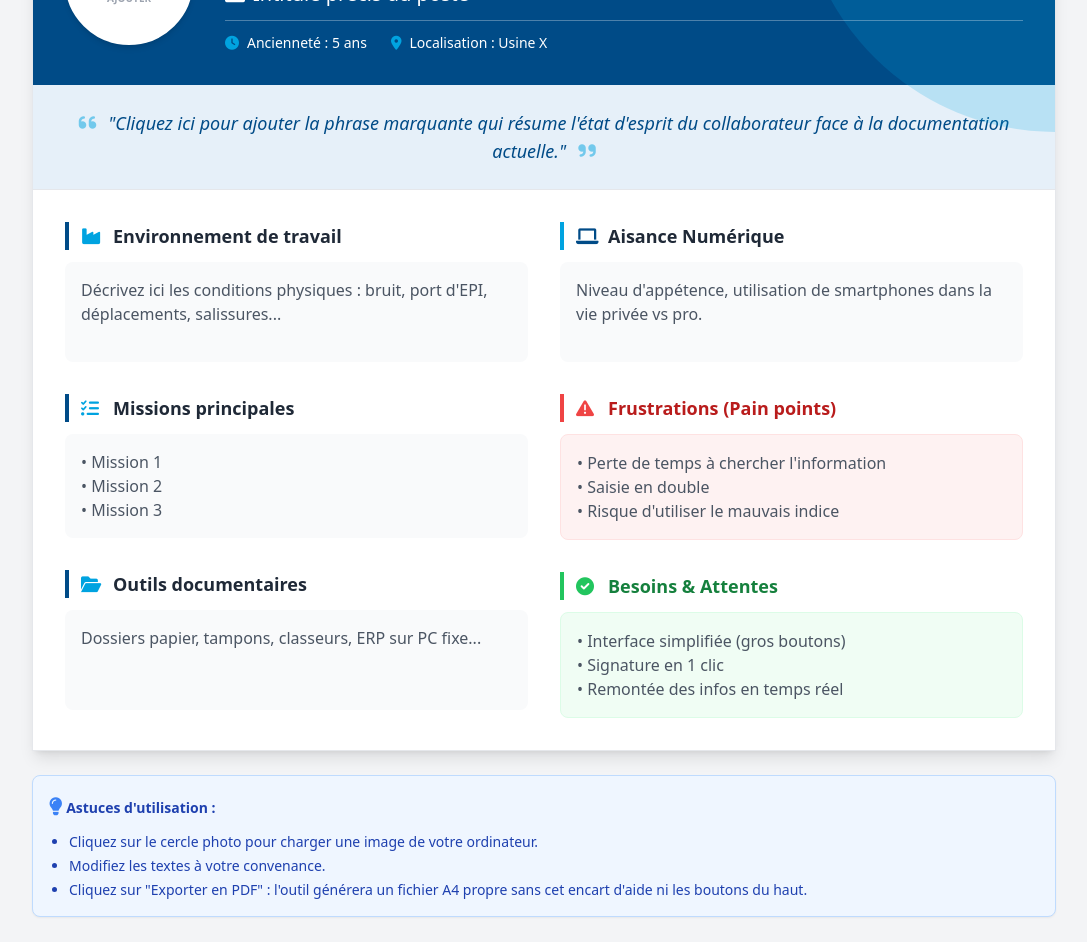
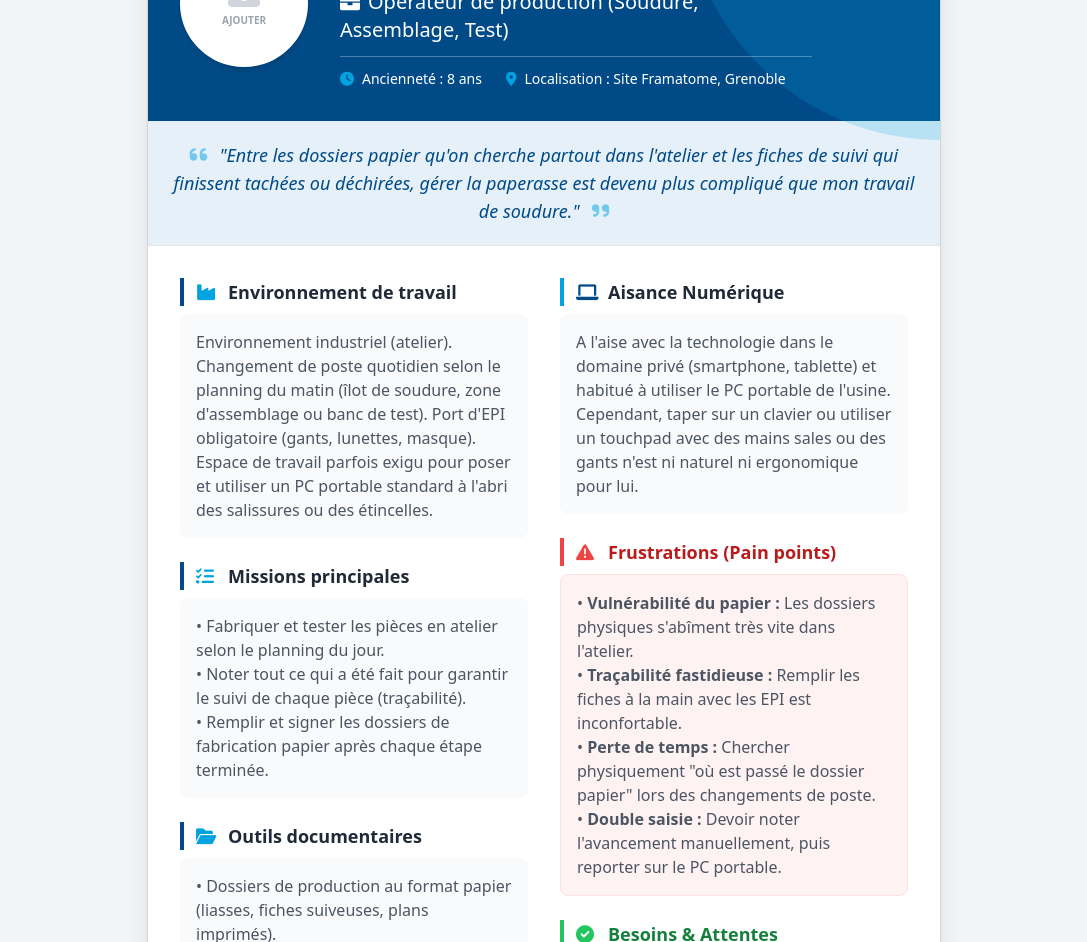
Before and after one commit to kellyslate/personas-framatome, a plain HTML site: page index.html in a window 1280 px wide. Shown: the part 213-1155 px from the top of the page, without its empty margins (96-1183 px from the left). Drawn offline with nearby package versions, Linux system fonts and the light colour scheme.

Commit message:
Update index.html

```diff
--- a/index.html
+++ b/index.html
@@ -38,33 +38,51 @@
             outline: 2px solid #00A3E0;
             border-radius: 0.25rem;
         }
-        /* Cache les éléments non désirés lors de la génération du PDF si nécessaire */
+        /* Cache les éléments non désirés lors de la génération du PDF */
         .pdf-hide {
             display: none !important;
+        }
+        /* Empêche le PDF de couper un bloc en plein milieu */
+        .avoid-break {
+            page-break-inside: avoid;
+            break-inside: avoid;
         }
     </style>
 </head>
 <body class="bg-gray-100 min-h-screen p-6 font-sans text-gray-800">
 
     <div class="max-w-5xl mx-auto">
+        <!-- Barre d'action supérieure -->
         <div class="flex justify-between items-center mb-6" id="actionHeader">
             <div>
-                <img src="https://upload.wikimedia.org/wikipedia/commons/thumb/4/4a/Framatome_logo.svg/3840px-Framatome_logo.svg.png" alt="Framatome Logo" class="h-10">
+                <h2 class="text-2xl font-bold text-gray-700"><i class="fas fa-users-cog text-frama-blue mr-2"></i>Générateur de Persona</h2>
             </div>
             <div class="flex gap-3">
-                <button onclick="downloadPDF()" class="bg-red-600 text-white px-4 py-2 rounded-lg hover:bg-red-700 transition shadow-sm text-sm font-medium flex items-center">
-                    <i class="fas fa-file-pdf mr-2"></i> Exporter en PDF
+                <button onclick="downloadPDF()" class="bg-red-600 text-white px-5 py-2.5 rounded-lg hover:bg-red-700 transition shadow-md text-sm font-bold flex items-center">
+                    <i class="fas fa-file-pdf mr-2 text-lg"></i> Exporter en PDF
                 </button>
             </div>
         </div>
 
-        <div id="personaCard" class="bg-white shadow-lg overflow-hidden border border-gray-200">
+        <!-- Conteneur avec défilement horizontal pour les petits écrans -->
+        <div class="w-full overflow-x-auto pb-8 flex justify-center">
 
-            <div class="bg-frama-blue text-white p-8 relative">
-                <div class="absolute top-0 right-0 w-64 h-64 bg-frama-accent opacity-20 rounded-bl-full pointer-events-none"></div>
+            <!-- Fiche Persona : Largeur fixée à A4 (794px), Hauteur minimale A4 mais extensible -->
+            <div id="personaCard" class="bg-white shadow-xl border border-gray-300 flex-shrink-0 flex flex-col relative" style="width: 794px; min-height: 1123px;">
+
+                <!-- SECTION 1 : IDENTITÉ & PROFIL -->
+                <div class="bg-frama-blue text-white p-8 relative flex-shrink-0">
+
+                    <!-- NOUVEAU : Logo Framatome plus petit -->
+                    <div class="absolute top-6 right-8 z-20 bg-white px-2 py-1.5 rounded shadow-sm">
+                        <img src="https://upload.wikimedia.org/wikipedia/commons/thumb/4/4a/Framatome_logo.svg/3840px-Framatome_logo.svg.png" alt="Framatome Logo" class="h-5">
+                    </div>
+
+                    <!-- Décoration graphique -->
+                    <div class="absolute top-0 right-0 w-64 h-64 bg-frama-accent opacity-20 rounded-bl-full pointer-events-none z-0"></div>
 
                     <div class="flex items-center gap-8 relative z-10">
-
+                        <!-- Photo Upload Interactive -->
                         <div class="relative group">
                             <div id="photoContainer" class="w-32 h-32 bg-white rounded-full flex flex-col items-center justify-center text-frama-blue shadow-md border-4 border-white flex-shrink-0 cursor-pointer overflow-hidden bg-cover bg-center" onclick="document.getElementById('imageUpload').click()">
                                 <div id="photoPlaceholder" class="flex flex-col items-center">
@@ -75,105 +93,120 @@
                             <input type="file" id="imageUpload" accept="image/*" class="hidden" onchange="previewImage(event)">
                         </div>
 
-                    <div class="flex-1">
-                        <div class="text-frama-accent font-semibold text-sm mb-1 uppercase tracking-wider" id="personaType" contenteditable="true">Type de Persona (ex: Opérateur Usinage)</div>
+                        <!-- Infos clés -->
+                        <div class="flex-1 pr-24"> <!-- Espace pour le logo ajusté -->
+                            <div class="text-frama-accent font-semibold text-sm mb-1 uppercase tracking-wider" id="personaType" contenteditable="true">Type de Persona (ex: Utilisateur Final - Terrain)</div>
                             <h1 class="text-4xl font-bold mb-2" id="personaName" contenteditable="true">Prénom, Âge</h1>
-                        <h2 class="text-xl font-light border-b border-white/30 pb-3 mb-3" contenteditable="true"><i class="fas fa-briefcase mr-2"></i>Intitulé précis du poste</h2>
+                            <h2 class="text-xl font-light border-b border-white/30 pb-3 mb-3" contenteditable="true"><i class="fas fa-briefcase mr-2"></i>Opérateur de production (Soudure, Assemblage, Test)</h2>
 
                             <div class="flex gap-6 text-sm">
                                 <div class="flex items-center">
                                     <i class="fas fa-clock mr-2 text-frama-accent"></i>
-                                <span contenteditable="true">Ancienneté : 5 ans</span>
+                                    <span contenteditable="true">Ancienneté : 8 ans</span>
                                 </div>
                                 <div class="flex items-center">
                                     <i class="fas fa-map-marker-alt mr-2 text-frama-accent"></i>
-                                <span contenteditable="true">Localisation : Usine X</span>
+                                    <span contenteditable="true">Localisation : Site Framatome, Grenoble</span>
                                 </div>
                             </div>
                         </div>
                     </div>
                 </div>
 
-            <div class="bg-frama-light p-6 text-center border-b border-gray-200">
+                <!-- Citation (Verbatim) -->
+                <div class="bg-frama-light p-5 text-center border-b border-gray-200 flex-shrink-0">
                     <i class="fas fa-quote-left text-frama-accent text-xl mr-2 opacity-50"></i>
-                <span class="text-lg font-medium italic text-frama-blue" contenteditable="true">"Cliquez ici pour ajouter la phrase marquante qui résume l'état d'esprit du collaborateur face à la documentation actuelle."</span>
+                    <span class="text-lg font-medium italic text-frama-blue" contenteditable="true">"Entre les dossiers papier qu'on cherche partout dans l'atelier et les fiches de suivi qui finissent tachées ou déchirées, gérer la paperasse est devenu plus compliqué que mon travail de soudure."</span>
                     <i class="fas fa-quote-right text-frama-accent text-xl ml-2 opacity-50"></i>
                 </div>
 
-            <div class="p-8 grid grid-cols-1 md:grid-cols-2 gap-8">
+                <!-- SECTION 2 : DÉTAILS -->
+                <!-- Retrait de h-full pour laisser s'étendre naturellement -->
+                <div class="p-8 grid grid-cols-2 gap-8 flex-1 pb-16">
 
-                <div class="space-y-8">
-                    <div>
-                        <h3 class="text-lg font-bold text-gray-800 mb-3 border-l-4 border-frama-blue pl-3 flex items-center">
+                    <!-- Colonne Gauche -->
+                    <div class="flex flex-col gap-6">
+                        <!-- Environnement (avoid-break pour ne pas couper au milieu) -->
+                        <div class="flex flex-col avoid-break">
+                            <h3 class="text-lg font-bold text-gray-800 mb-2 border-l-4 border-frama-blue pl-3 flex items-center">
                                 <i class="fas fa-industry text-frama-accent mr-2 w-6"></i>Environnement de travail
                             </h3>
-                        <div class="text-gray-600 bg-gray-50 p-4 rounded-lg min-h-[100px]" contenteditable="true">
-                            Décrivez ici les conditions physiques : bruit, port d'EPI, déplacements, salissures...
+                            <div class="text-gray-600 bg-gray-50 p-4 rounded-lg" contenteditable="true">
+                                Environnement industriel (atelier). Changement de poste quotidien selon le planning du matin (îlot de soudure, zone d'assemblage ou banc de test). Port d'EPI obligatoire (gants, lunettes, masque). Espace de travail parfois exigu pour poser et utiliser un PC portable standard à l'abri des salissures ou des étincelles.
                             </div>
                         </div>
 
-                    <div>
-                        <h3 class="text-lg font-bold text-gray-800 mb-3 border-l-4 border-frama-blue pl-3 flex items-center">
+                        <!-- Missions -->
+                        <div class="flex flex-col avoid-break">
+                            <h3 class="text-lg font-bold text-gray-800 mb-2 border-l-4 border-frama-blue pl-3 flex items-center">
                                 <i class="fas fa-tasks text-frama-accent mr-2 w-6"></i>Missions principales
                             </h3>
-                        <div class="text-gray-600 bg-gray-50 p-4 rounded-lg min-h-[100px]" contenteditable="true">
-                            • Mission 1<br>
-                            • Mission 2<br>
-                            • Mission 3
+                            <div class="text-gray-600 bg-gray-50 p-4 rounded-lg" contenteditable="true">
+                                • Fabriquer et tester les pièces en atelier selon le planning du jour.<br>
+                                • Noter tout ce qui a été fait pour garantir le suivi de chaque pièce (traçabilité).<br>
+                                • Remplir et signer les dossiers de fabrication papier après chaque étape terminée.
                             </div>
                         </div>
 
-                    <div>
-                        <h3 class="text-lg font-bold text-gray-800 mb-3 border-l-4 border-frama-blue pl-3 flex items-center">
+                        <!-- Outils actuels -->
+                        <div class="flex flex-col avoid-break">
+                            <h3 class="text-lg font-bold text-gray-800 mb-2 border-l-4 border-frama-blue pl-3 flex items-center">
                                 <i class="fas fa-folder-open text-frama-accent mr-2 w-6"></i>Outils documentaires
                             </h3>
-                        <div class="text-gray-600 bg-gray-50 p-4 rounded-lg min-h-[100px]" contenteditable="true">
-                            Dossiers papier, tampons, classeurs, ERP sur PC fixe...
+                            <div class="text-gray-600 bg-gray-50 p-4 rounded-lg" contenteditable="true">
+                                • Dossiers de production au format papier (liasses, fiches suiveuses, plans imprimés).<br>
+                                • Stylos et tampons encreurs pour la validation des différentes étapes de fabrication.<br>
+                                • PC portable (mis à disposition) souvent relégué à la consultation de l'ERP ou à la double saisie en fin de journée.
                             </div>
                         </div>
                     </div>
 
-                <div class="space-y-8">
-                    <div>
-                        <h3 class="text-lg font-bold text-gray-800 mb-3 border-l-4 border-frama-accent pl-3 flex items-center">
+                    <!-- Colonne Droite -->
+                    <div class="flex flex-col gap-6">
+                        <!-- Aisance numérique -->
+                        <div class="flex flex-col avoid-break">
+                            <h3 class="text-lg font-bold text-gray-800 mb-2 border-l-4 border-frama-accent pl-3 flex items-center">
                                 <i class="fas fa-laptop text-frama-blue mr-2 w-6"></i>Aisance Numérique
                             </h3>
-                        <div class="text-gray-600 bg-gray-50 p-4 rounded-lg min-h-[100px]" contenteditable="true">
-                            Niveau d'appétence, utilisation de smartphones dans la vie privée vs pro.
+                            <div class="text-gray-600 bg-gray-50 p-4 rounded-lg" contenteditable="true">
+                                A l'aise avec la technologie dans le domaine privé (smartphone, tablette) et habitué à utiliser le PC portable de l'usine. Cependant, taper sur un clavier ou utiliser un touchpad avec des mains sales ou des gants n'est ni naturel ni ergonomique pour lui.
                             </div>
                         </div>
 
-                    <div>
-                        <h3 class="text-lg font-bold text-red-700 mb-3 border-l-4 border-red-500 pl-3 flex items-center">
+                        <!-- Frustrations -->
+                        <div class="flex flex-col avoid-break">
+                            <h3 class="text-lg font-bold text-red-700 mb-2 border-l-4 border-red-500 pl-3 flex items-center">
                                 <i class="fas fa-exclamation-triangle text-red-500 mr-2 w-6"></i>Frustrations (Pain points)
                             </h3>
-                        <div class="text-gray-600 bg-red-50 p-4 rounded-lg border border-red-100 min-h-[100px]" contenteditable="true">
-                            • Perte de temps à chercher l'information<br>
-                            • Saisie en double<br>
-                            • Risque d'utiliser le mauvais indice
+                            <div class="text-gray-600 bg-red-50 p-4 rounded-lg border border-red-100" contenteditable="true">
+                                • <strong>Vulnérabilité du papier :</strong> Les dossiers physiques s'abîment très vite dans l'atelier.<br>
+                                • <strong>Traçabilité fastidieuse :</strong> Remplir les fiches à la main avec les EPI est inconfortable.<br>
+                                • <strong>Perte de temps :</strong> Chercher physiquement "où est passé le dossier papier" lors des changements de poste.<br>
+                                • <strong>Double saisie :</strong> Devoir noter l'avancement manuellement, puis reporter sur le PC portable.
                             </div>
                         </div>
 
-                    <div>
-                        <h3 class="text-lg font-bold text-green-700 mb-3 border-l-4 border-green-500 pl-3 flex items-center">
+                        <!-- Attentes -->
+                        <div class="flex flex-col avoid-break">
+                            <h3 class="text-lg font-bold text-green-700 mb-2 border-l-4 border-green-500 pl-3 flex items-center">
                                 <i class="fas fa-check-circle text-green-500 mr-2 w-6"></i>Besoins & Attentes
                             </h3>
-                        <div class="text-gray-600 bg-green-50 p-4 rounded-lg border border-green-100 min-h-[100px]" contenteditable="true">
-                            • Interface simplifiée (gros boutons)<br>
-                            • Signature en 1 clic<br>
-                            • Remontée des infos en temps réel
+                            <div class="text-gray-600 bg-green-50 p-4 rounded-lg border border-green-100" contenteditable="true">
+                                • <strong>Zéro papier :</strong> Une tablette durcie ou un écran fixe au poste.<br>
+                                • <strong>Saisie flash et tactile :</strong> Fini le stylo. Des cases à cocher tactiles (avec gants) et un scan (code-barres/QR) pour valider les étapes.<br>
+                                • <strong>Information en temps réel :</strong> La certitude d'avoir la bonne version du document.
+                            </div>
                         </div>
                     </div>
                 </div>
             </div>
         </div>
 
-        <div class="mt-6 p-4 bg-blue-50 border border-blue-200 rounded-lg text-sm text-blue-800 shadow-sm" id="infoBox">
+        <div class="mt-2 p-4 bg-blue-50 border border-blue-200 rounded-lg text-sm text-blue-800 shadow-sm" id="infoBox">
             <i class="fas fa-lightbulb text-blue-500 text-lg mb-2"></i> <strong>Astuces d'utilisation :</strong>
             <ul class="list-disc pl-5 mt-1 space-y-1">
-                <li>Cliquez sur le cercle photo pour charger une image de votre ordinateur.</li>
-                <li>Modifiez les textes à votre convenance.</li>
-                <li>Cliquez sur "Exporter en PDF" : l'outil générera un fichier A4 propre sans cet encart d'aide ni les boutons du haut.</li>
+                <li>Vous pouvez ajouter autant de texte que nécessaire. Si une rubrique est trop longue pour la page 1, l'outil l'exportera proprement sur la page 2 sans la couper au milieu.</li>
+                <li>Cliquez sur le cercle photo pour charger l'image de votre Persona.</li>
             </ul>
         </div>
     </div>
@@ -195,29 +228,27 @@
 
         // Fonction pour générer le PDF
         function downloadPDF() {
-            // Récupérer la div à convertir
             const element = document.getElementById('personaCard');
 
-            // Générer un nom de fichier dynamique basé sur le contenu
+            // Générer un nom de fichier dynamique
             let nameContent = document.getElementById('personaName').innerText.split(',')[0].trim();
             let safeName = nameContent.replace(/[^a-z0-9]/gi, '_').toLowerCase();
             let fileName = `Persona_Framatome_${safeName || 'Template'}.pdf`;
 
-            // Options de la librairie html2pdf
+            // Configuration html2pdf ajustée pour les sauts de page
             const opt = {
-                margin:       0, // Marges à 0 car notre design a déjà des paddings internes
+                margin:       0,
                 filename:     fileName,
-                image:        { type: 'jpeg', quality: 0.98 },
-                html2canvas:  { scale: 2, useCORS: true }, // scale: 2 améliore la netteté du PDF, useCORS permet de charger le logo framatome
-                jsPDF:        { unit: 'in', format: 'a4', orientation: 'portrait' }
+                image:        { type: 'jpeg', quality: 1 },
+                html2canvas:  { scale: 2, useCORS: true },
+                jsPDF:        { unit: 'mm', format: 'a4', orientation: 'portrait' },
+                // Instruction spéciale pour éviter de couper les éléments ayant la classe "avoid-break"
+                pagebreak:    { mode: ['css', 'legacy'], avoid: '.avoid-break' }
             };
 
-            // Modification temporaire du curseur pour indiquer le chargement
             document.body.style.cursor = 'wait';
 
-            // Lancement de la génération
             html2pdf().set(opt).from(element).save().then(() => {
-                // Remise à la normale du curseur
                 document.body.style.cursor = 'default';
             });
         }
```
Lines whose indentation alone changed are shown as unchanged.
